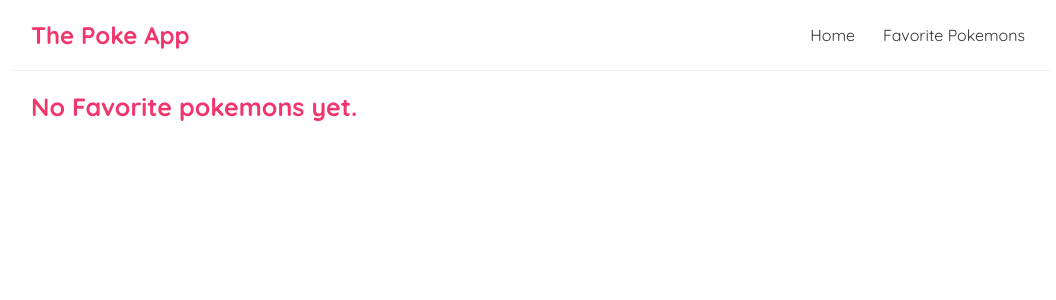
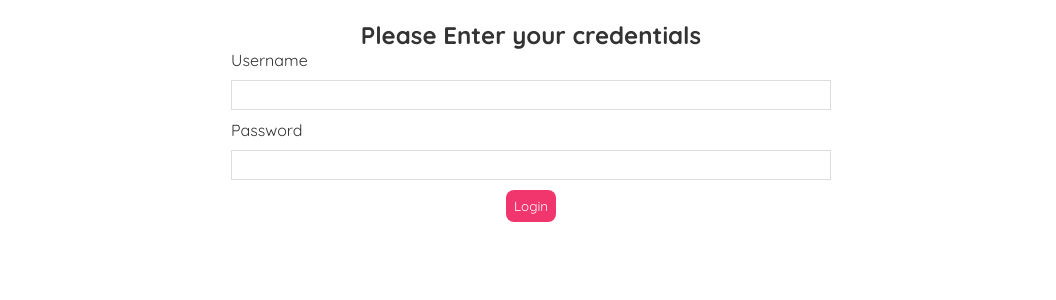
Before and after one commit to Lopezsarmiento/poc-app, a React (Create React App) app: page /favorites in a window 1280 px wide. Shown: the top 300 px of the page, without its empty margins (109-1165 px from the left). Built offline with nearby package versions, Linux system fonts and the light colour scheme; the HTML template or start-up script is replaced by a standard one.

Commit message:
Implement login

```diff
--- a/src/App.js
+++ b/src/App.js
@@ -1,16 +1,51 @@
+import { useState, useEffect } from "react";
 import { BrowserRouter as Router, Route, Switch } from "react-router-dom";
 import Details from "./components/Details";
 import Favorites from "./components/Favorites";
 import Home from "./components/Home";
+import Login from "./components/Login";
 import Navbar from "./components/Navbar";
 
+const admin = {
+	username: 'adminuser',
+	password: 'adminpass'
+}
+
 function App() {
+  const [user, setUser] = useState({ name: '', password: ''})
+  const [error, setError] = useState(null)
+
+  useEffect(() => {
+    const getLoginCredentials = JSON.parse(localStorage.getItem('login'));
+
+    if (getLoginCredentials) {
+      setUser(getLoginCredentials)
+    }
+  }, []);
+
+  const handleLogin = (credentials) => {
+    if (credentials.name === admin.username && credentials.password === admin.password) {
+      localStorage.setItem('login', JSON.stringify(credentials))
+      setUser({
+        name: credentials.name,
+        password: credentials.password
+      })
+    } else {
+      setError('Incorrect user or password')
+    }
+  }
+
+  const isLoggedIn = (user.name === admin.username)
+
+
   return (
     <Router>
       <div className="App">
-      <Navbar/>
+        {isLoggedIn && <Navbar/>}
         <div className="content">
           <Switch>
+            {isLoggedIn && (
+              <>
                 <Route exact path="/">
                   <Home/>
                 </Route>
@@ -18,8 +53,13 @@ function App() {
                   <Details/>
                 </Route>
                 <Route path="/favorites">
-              <Favorites></Favorites>
+                  <Favorites/>
                 </Route>
+              </>
+            )}
+            {!isLoggedIn && (
+              <Login login={handleLogin} error={error}/>
+            )}
           </Switch>
         </div>
       </div>
--- /dev/null
+++ b/src/components/Login.js
@@ -0,0 +1,40 @@
+import { useState } from "react";
+
+const Login = ({login, error}) => {
+  const [credentials, setCredentials] = useState({ name: "", password: "" });
+
+  const handleSubmit = (e) => {
+    e.preventDefault();
+		login(credentials)
+  };
+
+  return (
+    <div className="login">
+			<h2>Please Enter your credentials</h2>
+			<h3>{error}</h3>
+      <form onSubmit={handleSubmit}>
+        <label>Username</label>
+        <input
+          type="text"
+          required
+          value={credentials.name}
+          onChange={(e) =>
+            setCredentials({ ...credentials, name: e.target.value })
+          }
+        />
+        <label>Password</label>
+        <input
+          type="text"
+          required
+          value={credentials.password}
+          onChange={(e) =>
+            setCredentials({ ...credentials, password: e.target.value })
+          }
+        />
+        <button>Login</button>
+      </form>
+    </div>
+  );
+};
+
+export default Login;
--- a/src/index.css
+++ b/src/index.css
@@ -147,3 +147,31 @@
   border: 2px solid #ccc;
   padding: 15px;
 }
+
+.login {
+  margin-top: 50px;
+  max-width: 600px;
+  margin: 0 auto;
+  text-align: center;
+}
+.login label {
+  text-align: left;
+  display: block;
+}
+
+.login input {
+  width: 100%;
+  padding: 6px 10px;
+  margin: 10px 0;
+  border: 1px solid #ddd;
+  box-sizing: border-box;
+  display: block;
+}
+.login button {
+  background: #f1356d;
+  color: #fff;
+  border: 0;
+  padding: 8px;
+  border-radius: 8px;
+  cursor: pointer;
+}
```
Also changed, not shown: src/components/Favorites.js (+5 -7 lines). Lines whose indentation alone changed are shown as unchanged.
